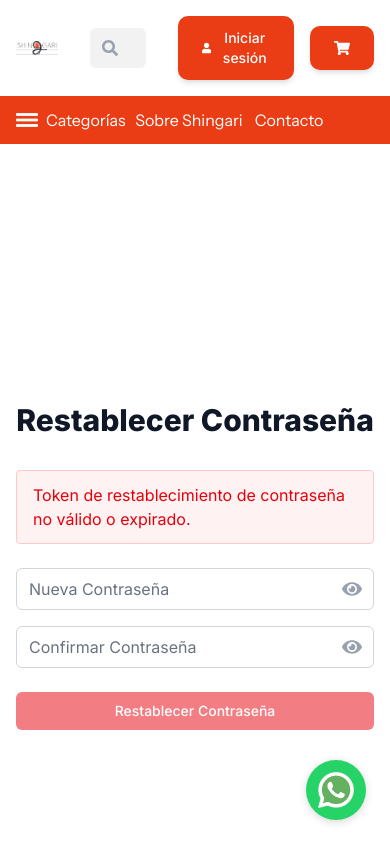
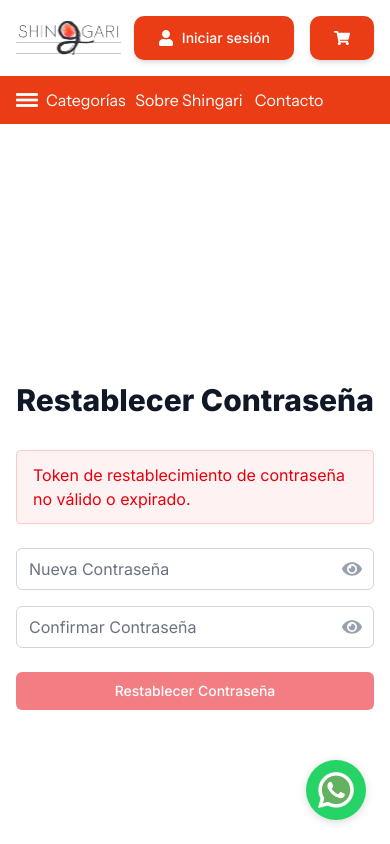
Before and after one commit to futurahaus/shingari, a Next.js app in the folder apps/frontend/: page /auth/reset-password in a window 390 px wide. Shown: the top 844 px of the page. Built offline with nearby package versions, Linux system fonts and the light colour scheme.

Commit message:
hide mobile

```diff
--- a/apps/frontend/src/app/(main)/products/page.tsx
+++ b/apps/frontend/src/app/(main)/products/page.tsx
@@ -55,7 +55,7 @@ const CategorySidebar = ({
     });
 
     return (
-        <aside className="w-64 pr-8">
+        <aside className="w-64 pr-8 hidden md:block">
             <Text as="h2" size="xl" weight="bold" color="primary" className="mb-4">
                 Categorías
             </Text>
--- a/apps/frontend/src/components/layout/SearchHeader.tsx
+++ b/apps/frontend/src/components/layout/SearchHeader.tsx
@@ -27,7 +27,7 @@ export default function SearchHeader() {
               <Image src="/shingari.webp" alt="Shingari logo" width={105} height={24} priority />
             </Link>
 
-            <div className="flex-1 max-w-2xl mx-8">
+            <div className="flex-1 max-w-2xl mx-8 hidden md:block">
               <div className="relative">
                 <span className="absolute left-3 top-1/2 transform -translate-y-1/2 text-gray-400">
                   <FaSearch />
```
